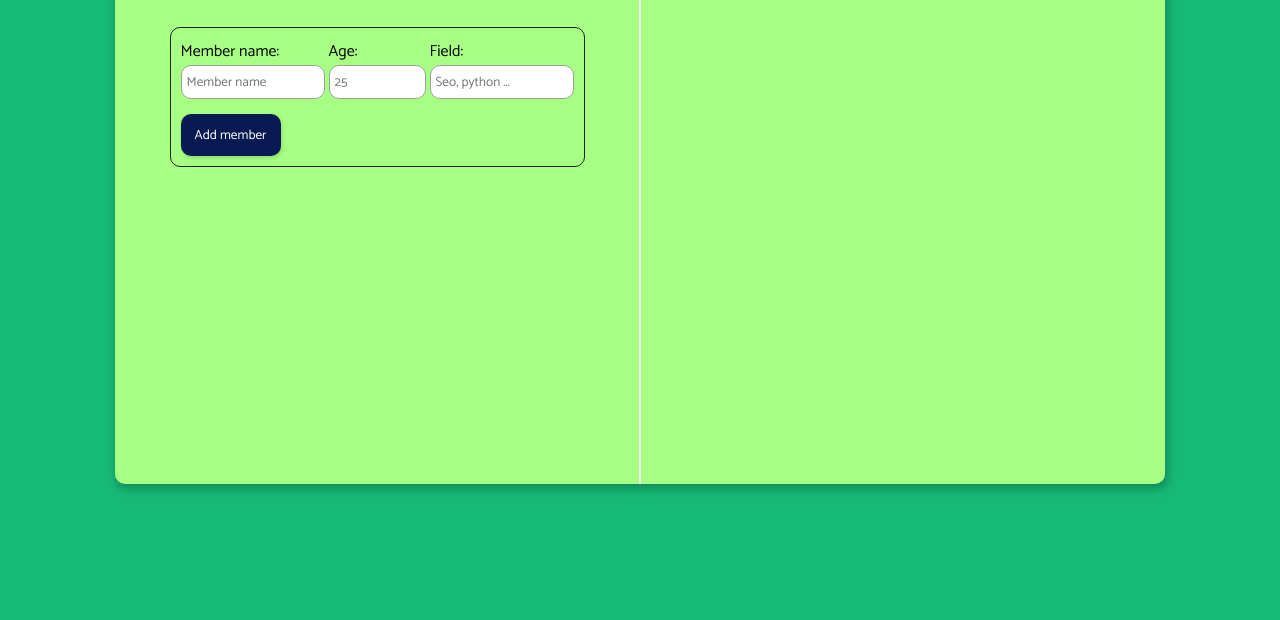
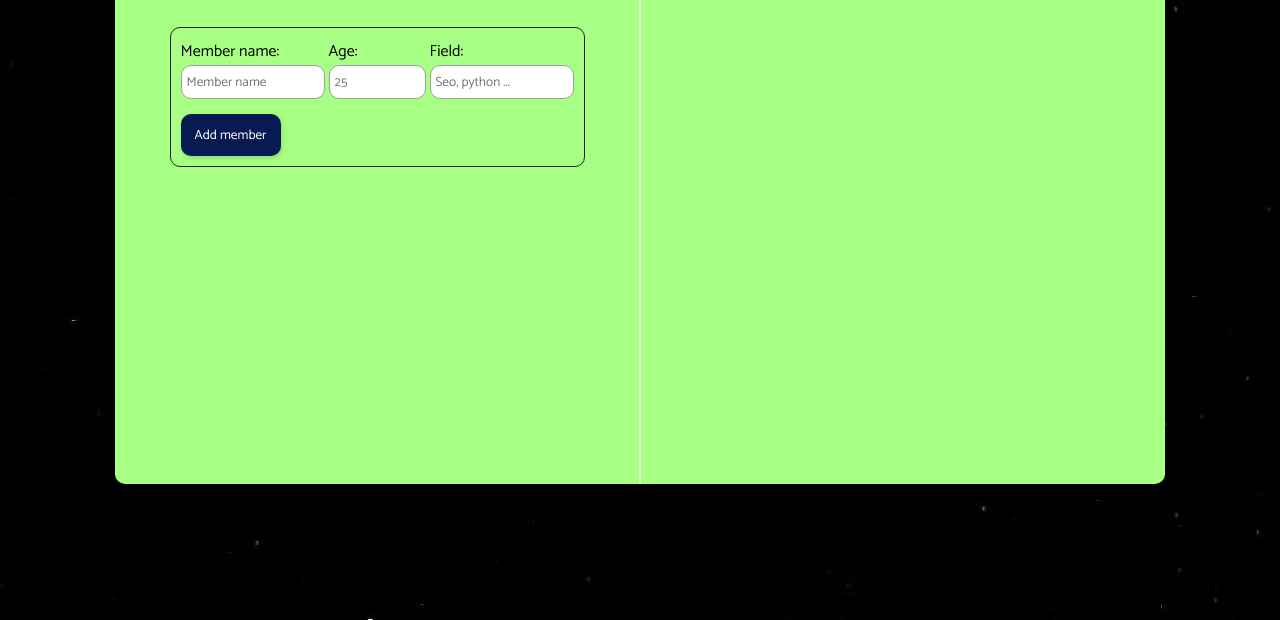
Before and after one commit to hrg15/Team-manager, a React app: page / in a window 1280 px wide. Shown: the part 180-800 px from the top of the page. Built offline with nearby package versions, Linux system fonts and the light colour scheme.

Commit message:
add project to github

```diff
--- a/src/Ui/Input/Input.js
+++ b/src/Ui/Input/Input.js
@@ -14,6 +14,7 @@ const Input = ({
     <div>
       <label htmlFor={inputName}>{inputLable}:</label>
       <input
+        autoComplete="false"
         onChange={inputOnchange}
         type={inputType}
         name={inputName}
--- a/src/index.css
+++ b/src/index.css
@@ -5,7 +5,8 @@
 }
 body {
   min-height: 100%;
-  background: #17b978;
+  background-image: url(../src/assets/images/nasa.jpg);
+  /* background: #17b978; */
 }
 input {
   outline: none;
```
Also changed, not shown: src/assets/images/nasa.jpg (added).
